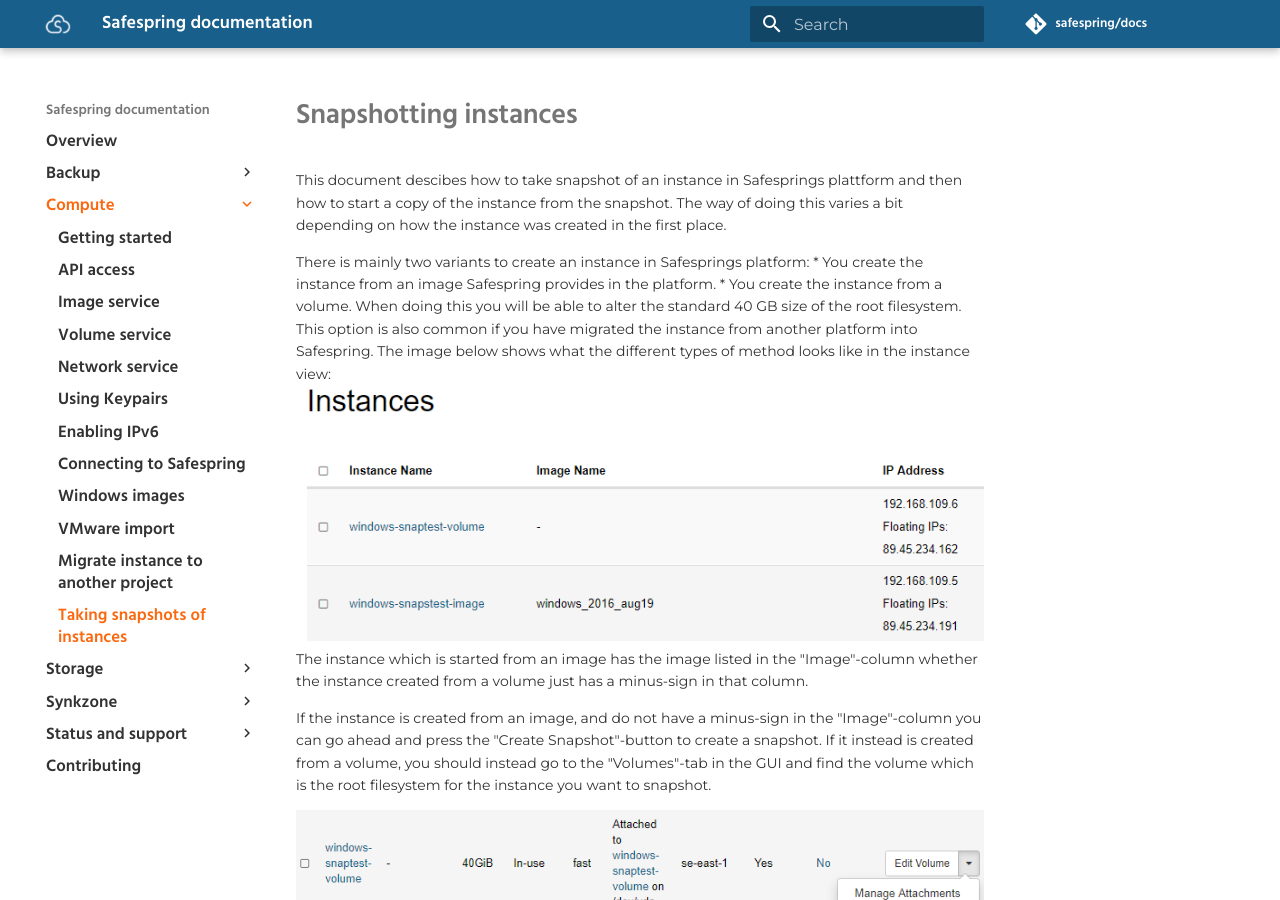
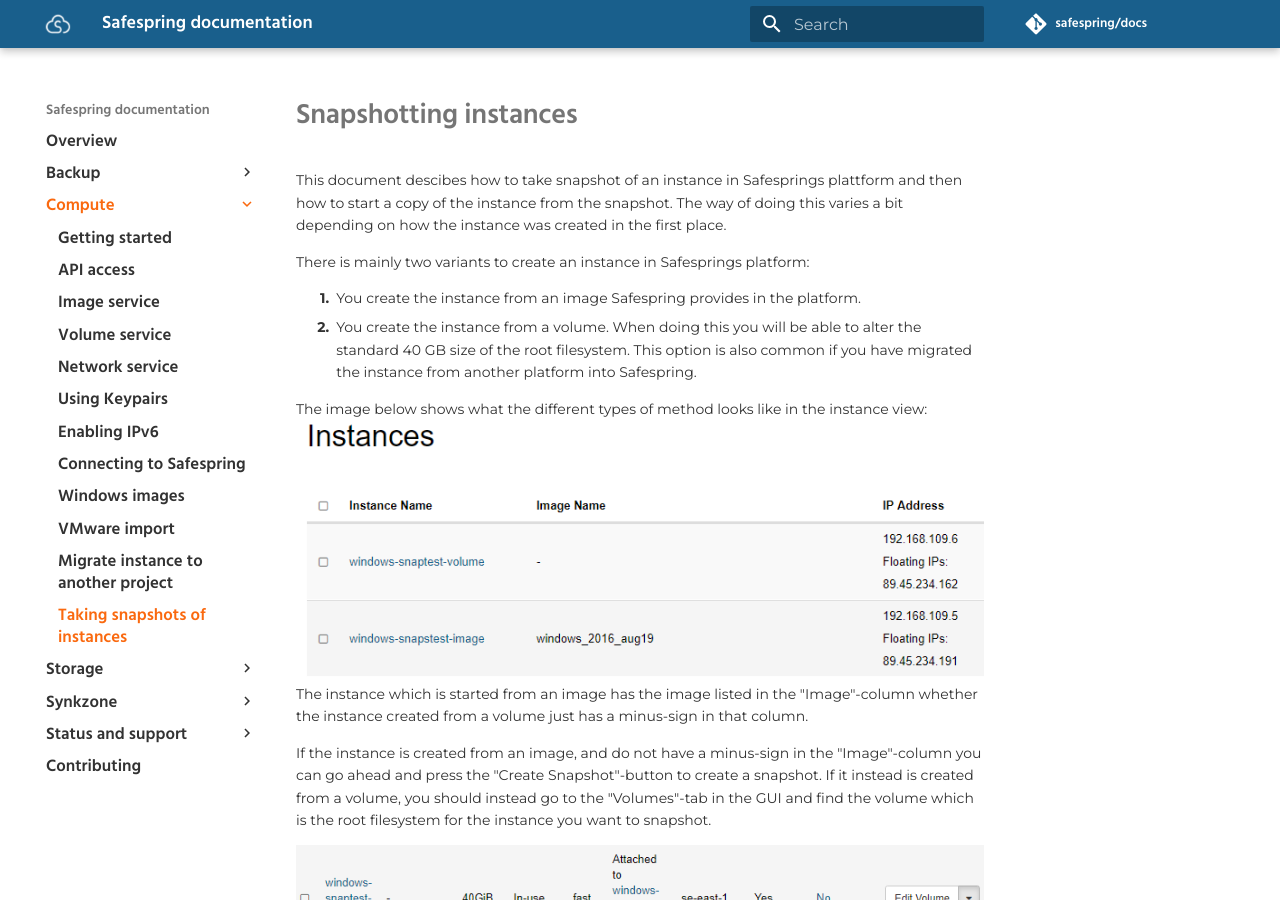
Before and after one commit to safespring/docs, an MkDocs documentation site: the page built from content/compute/snapshotting-instances.md, in a window 1280 px wide and 900 px high. Built offline with MkDocs 1.6.1 and Material for MkDocs 9.7.7, drawn with Linux system fonts in a browser that asks for light colours; comment, search, counter and statistics services are not loaded; old or Windows-style settings are respelled for this version of MkDocs; some of the changed lines change nothing that is shown.

Commit message:
Fixed bullet list. Hopefully.

```diff
--- a/content/compute/snapshotting-instances.md
+++ b/content/compute/snapshotting-instances.md
@@ -4,8 +4,10 @@
 a bit depending on how the instance was created in the first place.
 
 There is mainly two variants to create an instance in Safesprings platform:
-* You create the instance from an image Safespring provides in the platform.
-* You create the instance from a volume. When doing this you will be able to alter the standard 40 GB size of the root filesystem. This option is also common if you have migrated the instance from another platform into Safespring.
+
+1. You create the instance from an image Safespring provides in the platform.
+2. You create the instance from a volume. When doing this you will be able to alter the standard 40 GB size of the root filesystem. This option is also common if you have migrated the instance from another platform into Safespring.
+
 The image below shows what the different types of method looks like in the instance view:
 ![image](../../images/snapshot-different-instance-types.png)
 The instance which is started from an image has the image listed in the "Image"-column whether the instance created from a volume just has a minus-sign in that column.
```
